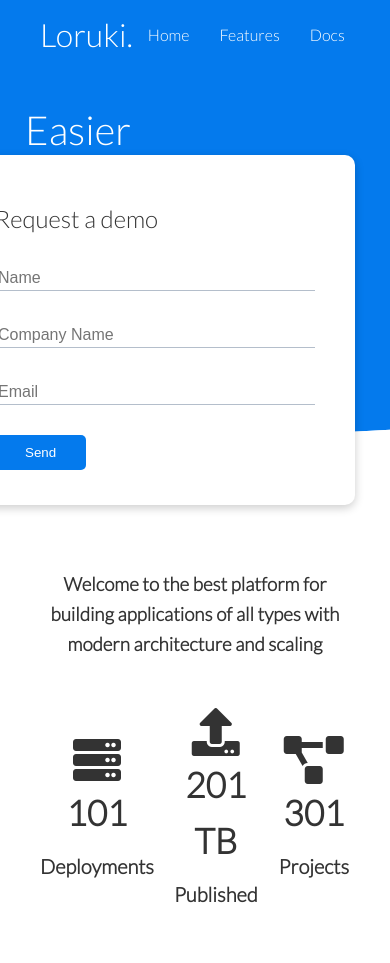
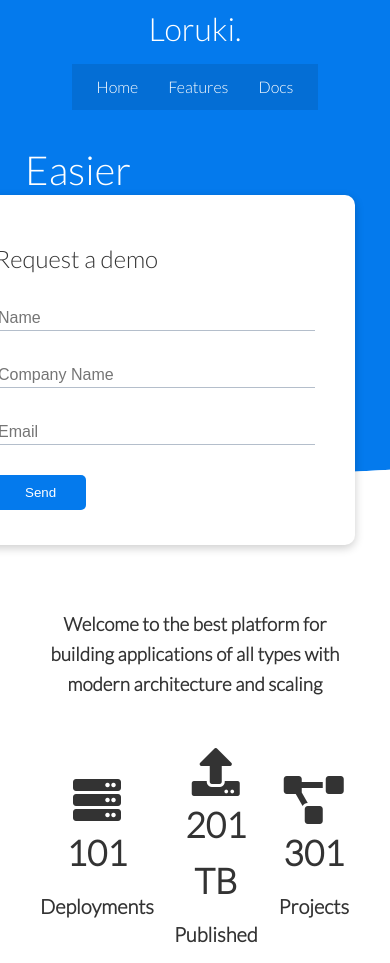
Before and after one commit to umeshraj/youtube_traversy_responsive_website, a plain HTML site: page index.html in a window 390 px wide. Shown: the top 963 px of the page. Drawn offline with Linux system fonts and the light colour scheme.

Commit message:
Start media query for phone

```diff
--- a/css/style.css
+++ b/css/style.css
@@ -191,3 +191,23 @@ img {
 .footer .social a {
   margin: 0 10px;
 }
+
+/* Tablets and under */
+@media (max-width: 768) {
+}
+
+/* Mobile */
+@media (max-width: 500px) {
+  .navbar {
+    height: 110px;
+  }
+
+  .navbar .flex {
+    flex-direction: column;
+  }
+
+  .navbar ul {
+    padding: 10px;
+    background-color: rgba(0, 0, 0, 0.1);
+  }
+}
```
